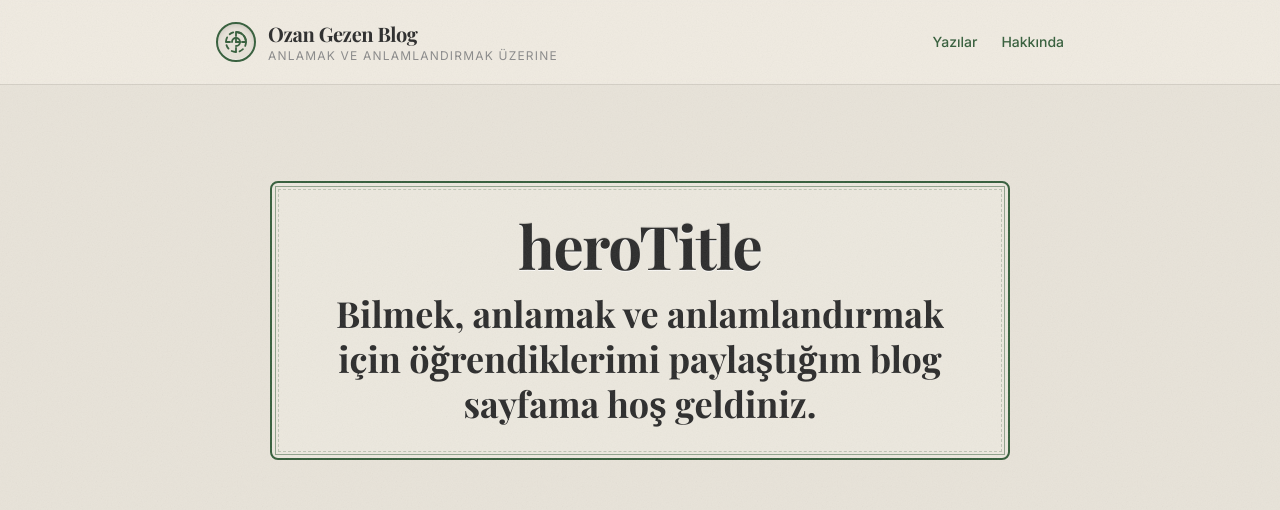
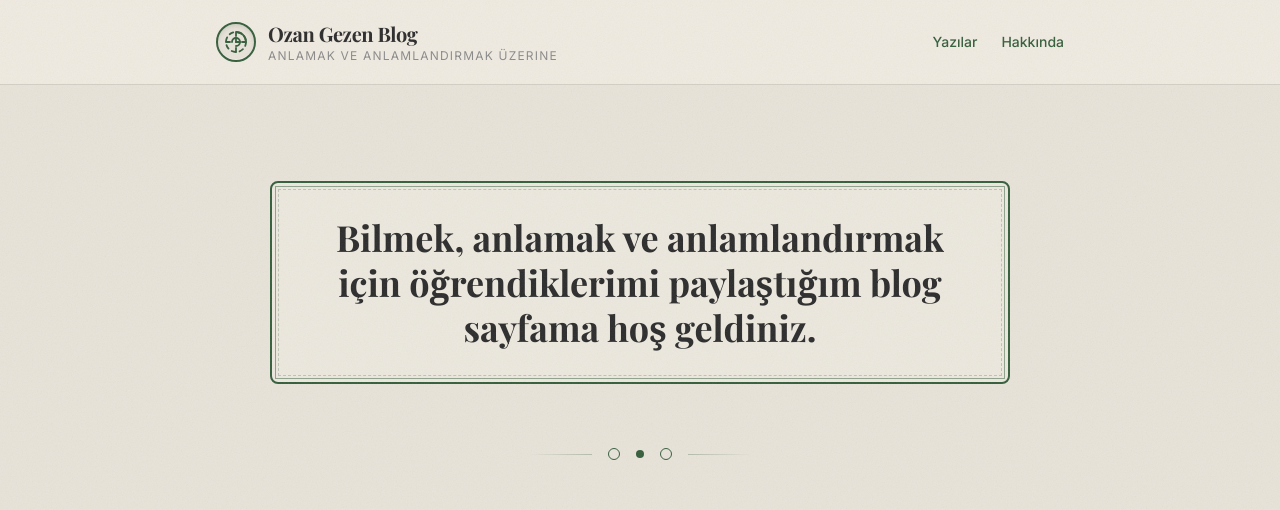
Before and after one commit to kutay-kasman/ozan-gezen-blog, a Next.js app: page / in a window 1280 px wide. Shown: the top 510 px of the page. Built offline with nearby package versions, Linux system fonts and the light colour scheme; no server answers; the database is empty.

Commit message:
fix: remove heroTitle, keep only subtitle message

```diff
--- a/src/app/page.tsx
+++ b/src/app/page.tsx
@@ -52,11 +52,6 @@ export default function HomePage() {
         <section className="py-16 md:py-24 border-b border-paper-dark">
           <div className="max-w-4xl mx-auto px-6 text-center">
             <div className="border-engraving inline-block p-8 mb-8 rounded-lg bg-paper-light/50">
-              {t('heroTitle') && (
-                <h1 className="font-serif text-4xl md:text-5xl lg:text-6xl font-bold text-ink mb-4 embossed">
-                  {t('heroTitle')}
-                </h1>
-              )}
               <p className="font-serif text-2xl md:text-3xl lg:text-4xl font-bold text-ink max-w-2xl mx-auto leading-tight">
                 {t('heroSubtitle')}
               </p>
--- a/src/lib/translations.ts
+++ b/src/lib/translations.ts
@@ -6,7 +6,6 @@ export const translations = {
         siteTagline: "Anlamak ve Anlamlandırmak Üzerine",
 
         // Home Hero
-        heroTitle: "",
         heroSubtitle:
             "Bilmek, anlamak ve anlamlandırmak için öğrendiklerimi paylaştığım blog sayfama hoş geldiniz.",
 
```
